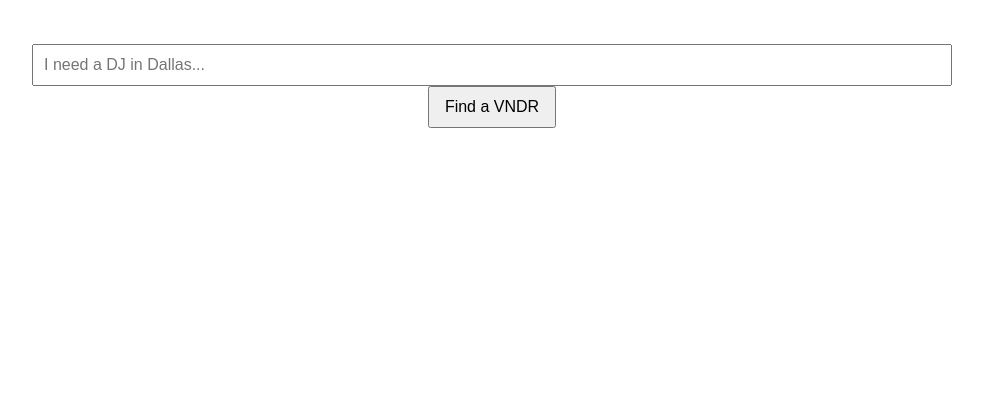
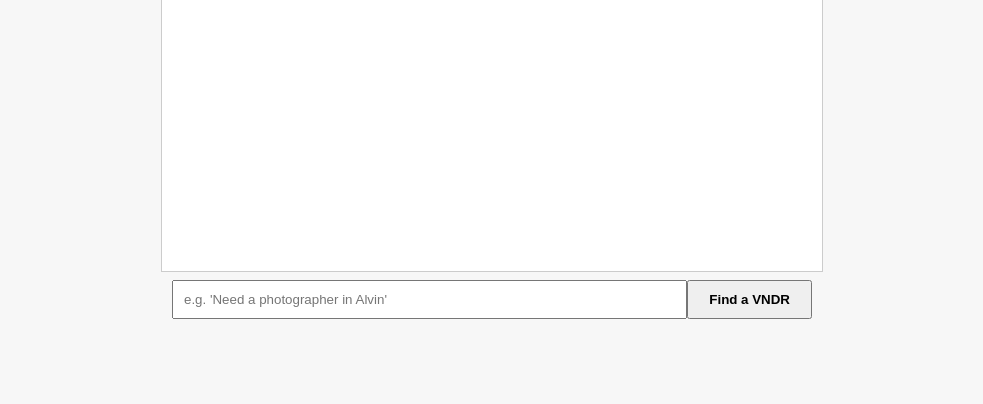
Before and after one commit to edgedigitalagency/partyplnr-chatbot, a plain HTML site: page templates/index.html in a window 1280 px wide. Shown: the part 396-800 px from the top of the page, without its empty margins (148-1131 px from the left). Drawn offline with Linux system fonts and the light colour scheme.

Commit message:
Update index.html

```diff
--- a/templates/index.html
+++ b/templates/index.html
@@ -1,90 +1,74 @@
+<!doctype html>
+<html lang="en">
+<head>
+  <meta charset="utf-8">
+  <title>PartyPlnr Vendor Finder</title>
 
-<!DOCTYPE html>
-<html>
-<head>
-    <title>PartyPlnr AI</title>
+  <!-- Fonts -->
+  <link href="https://fonts.googleapis.com/css2?family=Anton:wght@400&display=swap" rel="stylesheet">
+
   <style>
-        @import url('https://fonts.googleapis.com/css2?family=Anton&display=swap');
-
-        body {
+    body{
       font-family: Arial, sans-serif;
-            display: flex;
-            flex-direction: column;
-            align-items: center;
-            justify-content: center;
-            height: 100vh;
-            margin: 0;
-            text-align: center;
+      display:flex; flex-direction:column;
+      justify-content:center; align-items:center;
+      height:100vh; margin:0; background:#f7f7f7;
     }
-
-        h1 {
-            font-family: 'Anton', sans-serif;
-            font-size: 3em;
-            margin-bottom: 20px;
+    h1{font-family:'Anton',sans-serif; margin-bottom:10px;}
+    #chat-box{
+      width:90%; max-width:640px; height:60vh;
+      border:1px solid #ccc; padding:10px;
+      overflow-y:auto; background:#fff;
     }
-
-        #chat-box {
-            width: 100%;
-            max-width: 600px;
-            margin: 20px auto;
-            text-align: left;
-            font-size: 1.1em;
-        }
-
-        #chat-box p {
-            margin: 8px 0;
-        }
-
-        input[type="text"] {
-            width: 70%;
-            padding: 10px;
-            font-size: 16px;
-        }
-
-        button {
-            padding: 10px 15px;
-            font-size: 16px;
-            cursor: pointer;
-        }
-
-        #loading {
-            display: none;
-            font-size: 14px;
-            color: gray;
-        }
+    .user{ text-align:right; font-weight:bold; margin:4px 0;}
+    .bot { text-align:left;  margin:4px 0;}
+    #loader{display:none; margin:8px; color:#666;}
+    #controls{width:90%; max-width:640px; display:flex; margin-top:8px;}
+    #message{flex:1; padding:10px;}
+    #send{padding:10px 20px; font-weight:bold;}
   </style>
 </head>
 <body>
-    <h1>🎉 Ask PartyPlnr AI</h1>
+  <h1>PartyPlnr Vendor Finder</h1>
+
   <div id="chat-box"></div>
-    <input type="text" id="user-input" placeholder="I need a DJ in Dallas..." />
-    <button onclick="sendMessage()">Find a VNDR</button>
-    <div id="loading">Searching...</div>
+  <div id="loader">Searching…</div>
+
+  <div id="controls">
+    <input id="message" placeholder="e.g. 'Need a photographer in Alvin'" autocomplete="off">
+    <button id="send">Find&nbsp;a&nbsp;VNDR</button>
+  </div>
 
   <script>
-        async function sendMessage() {
-            const input = document.getElementById('user-input');
-            const chatBox = document.getElementById('chat-box');
-            const loading = document.getElementById('loading');
-            const message = input.value.trim();
+    const chat   = document.getElementById('chat-box');
+    const loader = document.getElementById('loader');
 
-            if (!message) return;
+    function addLine(text, cls){
+      const p=document.createElement('p');
+      p.className=cls; p.innerText=text;
+      chat.appendChild(p); chat.scrollTop=chat.scrollHeight;
+    }
 
-            chatBox.innerHTML += `<p><strong>You:</strong> ${message}</p>`;
-            input.value = '';
-            loading.style.display = 'block';
+    async function send(){
+      const msg = document.getElementById('message').value.trim();
+      if(!msg) return;
+      addLine(msg,'user');
+      document.getElementById('message').value='';
+      loader.style.display='block';
 
-            const res = await fetch('/chat', {
-                method: 'POST',
-                headers: { 'Content-Type': 'application/json' },
-                body: JSON.stringify({ user_input: message })
+      const res = await fetch('/chat',{
+        method:'POST',
+        headers:{'Content-Type':'application/json'},
+        body:JSON.stringify({message:msg})
       });
+      const data = await res.json();
 
-            const data = await res.json();
-            loading.style.display = 'none';
-            chatBox.innerHTML += `<p><strong>PartyPlnr:</strong> ${data.response}</p>`;
-            chatBox.scrollTop = chatBox.scrollHeight;
+      loader.style.display='none';
+      addLine(data.response,'bot');
     }
+
+    document.getElementById('send').onclick = send;
+    document.getElementById('message').addEventListener('keyup', e => { if(e.key==='Enter') send(); });
   </script>
 </body>
 </html>
```
Lines whose indentation alone changed are shown as unchanged.
